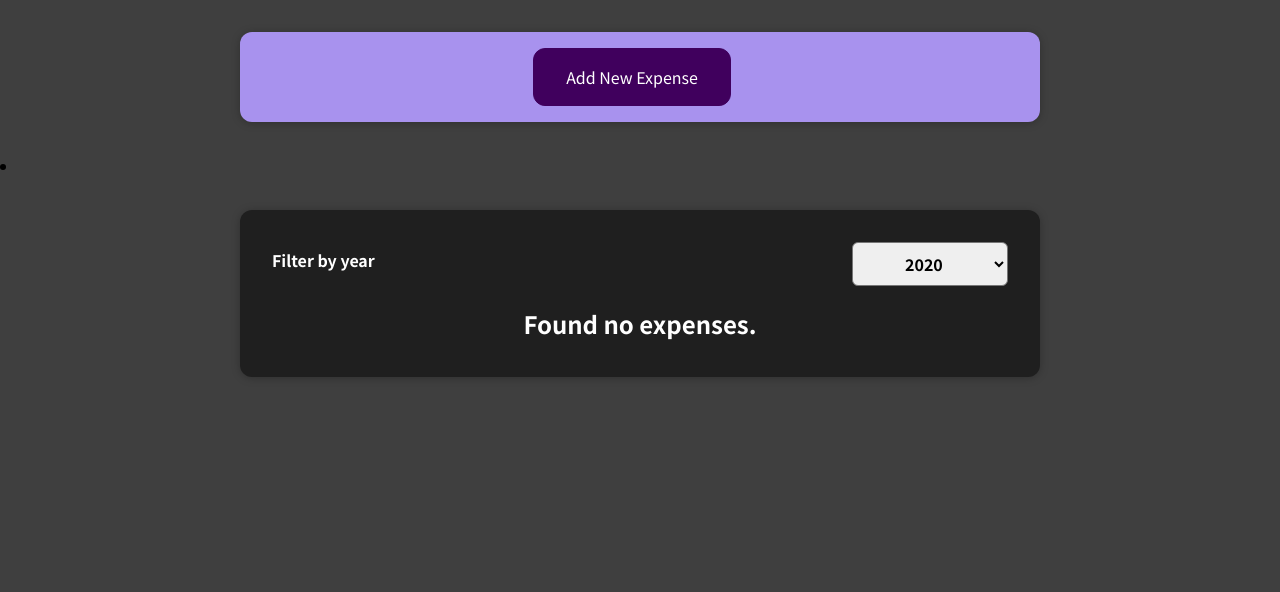
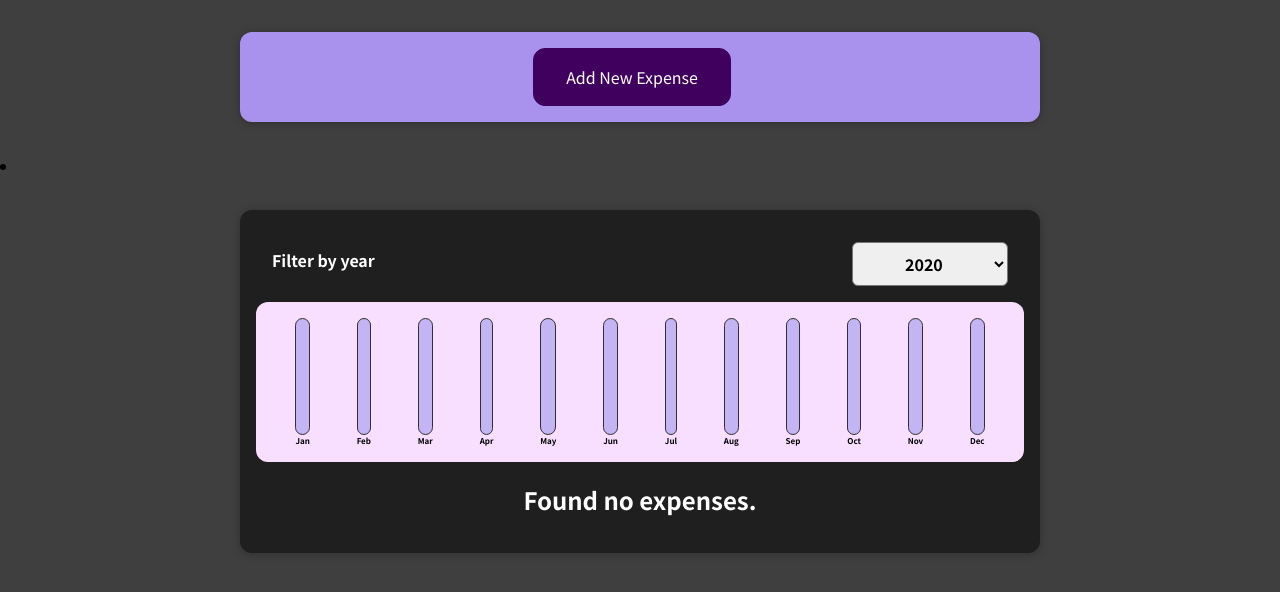
Before and after one commit to raginsky/react-study, a React (Create React App) app: page / in a window 1280 px wide. Shown: the top 592 px of the page. Built offline with nearby package versions, Linux system fonts and the light colour scheme.

Commit message:
working charts functionality

```diff
--- a/src/components/Chart/Chart.js
+++ b/src/components/Chart/Chart.js
@@ -1,13 +1,22 @@
 import ChartBar from './ChartBar';
 import './Chart.css';
 
-const Chart = props => {
-    return <div className="chart">{props.dataPoints.map(dataPoint => <ChartBar
-        key={dataPoint.label}
-        value={dataPoint.value}
-        maxValue={null}
-        label={dataPoint.label}/>)}
-    </div>;
+const Chart = (props) => {
+    const dataPointValues = props.dataPoints.map(dataPoint => dataPoint.value);
+    const totalMaximum = Math.max(...dataPointValues);
+
+    return (
+        <div className="chart">
+            {props.dataPoints.map((dataPoint) => (
+                <ChartBar
+                    key={dataPoint.label}
+                    value={dataPoint.value}
+                    maxValue={totalMaximum}
+                    label={dataPoint.label}
+                />
+            ))}
+        </div>
+    );
 };
 
 export default Chart;
--- a/src/components/Chart/ChartBar.js
+++ b/src/components/Chart/ChartBar.js
@@ -1,6 +1,22 @@
 import './ChartBar.css';
 
-const ChartBar = props => {
+const ChartBar = (props) => {
+    let barFillHeight = '0%';
+
+    if (props.maxValue > 0) {
+        barFillHeight = Math.round((props.value / props.maxValue) * 100) + '%';
+    }
+
+    return (
+        <div className="chart-bar">
+            <div className="chart-bar__inner">
+                <div
+                    className="chart-bar__fill"
+                    style={{height: barFillHeight}}
+                ></div>
+            </div>
+            <div className="chart-bar__label">{props.label}</div>
+        </div>
+    );
 };
-
 export default ChartBar;
--- a/src/components/Expenses/Expenses.js
+++ b/src/components/Expenses/Expenses.js
@@ -2,6 +2,7 @@
 import Card from '../UI/Card';
 import ExpensesFilter from '../Filter/ExpensesFilter';
 import ExpensesList from './ExpensesList';
+import ExpensesChart from './ExpensesChart';
 import {useState} from 'react';
 
 /** Controller component */
@@ -20,6 +21,7 @@
         <li>
             <Card className="expenses">
                 <ExpensesFilter selected={filteredYear} onChangeFilter={filterChangeHandler}/>
+                <ExpensesChart expenses={filteredExpenses}/>
                 <ExpensesList items={filteredExpenses}/>
                 {/*{[<Card/>,<Card/>]}*/}
             </Card>
--- /dev/null
+++ b/src/components/Expenses/ExpensesChart.js
@@ -0,0 +1,27 @@
+import Chart from '../Chart/Chart';
+
+const ExpensesChart = props => {
+    const chartDataPoints = [
+        {label: 'Jan', value: 0},
+        {label: 'Feb', value: 0},
+        {label: 'Mar', value: 0},
+        {label: 'Apr', value: 0},
+        {label: 'May', value: 0},
+        {label: 'Jun', value: 0},
+        {label: 'Jul', value: 0},
+        {label: 'Aug', value: 0},
+        {label: 'Sep', value: 0},
+        {label: 'Oct', value: 0},
+        {label: 'Nov', value: 0},
+        {label: 'Dec', value: 0},
+    ];
+
+    for (const expense of props.expenses) {
+        const expenseMonth = expense.date.getMonth(); // starting at 0
+        chartDataPoints[expenseMonth].value += expense.amount;
+    }
+
+    return <Chart dataPoints={chartDataPoints}/>;
+};
+
+export default ExpensesChart;
--- a/src/components/NewExpense/ExpenseForm.js
+++ b/src/components/NewExpense/ExpenseForm.js
@@ -41,7 +41,7 @@
 
         const expenseData = {
             title: enteredTitle,
-            amount: enteredAmount,
+            amount: +enteredAmount,
             date: new Date(enteredDate)
         };
 
```
